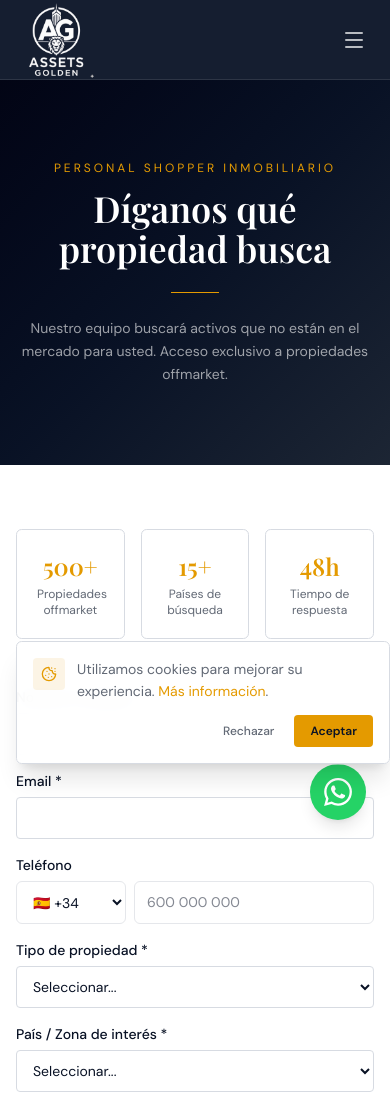
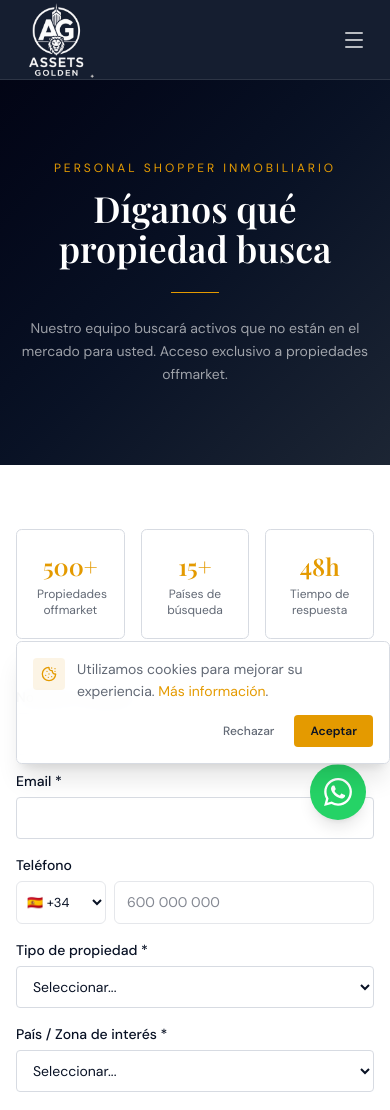
Before and after one commit to assetsgolden1/assets-golden-next, a Next.js app: page /mi-demanda in a window 390 px wide. Shown: the top 1110 px of the page. Built offline with nearby package versions, Linux system fonts and the light colour scheme.

Commit message:
fix: PhoneInput compacto + tengo activo formulario

```diff
--- a/src/components/AssetFormDialog.tsx
+++ b/src/components/AssetFormDialog.tsx
@@ -2,6 +2,7 @@
 
 import { useState } from 'react'
 import { Building2, X, Loader2 } from 'lucide-react'
+import { PhoneInput } from '@/components/PhoneInput'
 
 const ASSET_TYPES = [
   { value: 'apartment', label: 'Apartamento' },
@@ -42,6 +43,8 @@ interface Props {
 
 export default function AssetFormDialog({ open, onClose }: Props) {
   const [form, setForm] = useState(INITIAL)
+  const [phoneCountry, setPhoneCountry] = useState('España')
+  const [phonePrefix, setPhonePrefix] = useState('+34')
   const [submitting, setSubmitting] = useState(false)
   const [done, setDone] = useState(false)
   const [error, setError] = useState('')
@@ -71,6 +74,8 @@ export default function AssetFormDialog({ open, onClose }: Props) {
           name: form.name.trim(),
           email: form.email.trim(),
           phone: form.phone.trim() || undefined,
+          phone_country: phoneCountry,
+          phone_prefix: phonePrefix,
           interest: form.assetType,
           message,
           location: form.location.trim(),
@@ -123,7 +128,14 @@ export default function AssetFormDialog({ open, onClose }: Props) {
                 </div>
                 <div className="col-span-2">
                   <label className={labelClass}>Teléfono</label>
-                  <input type="tel" maxLength={20} value={form.phone} onChange={(e) => setForm({ ...form, phone: e.target.value })} className={inputClass} placeholder="+34 600 000 000" />
+                  <PhoneInput
+                    value={form.phone}
+                    onChange={(p, country, prefix) => {
+                      setForm({ ...form, phone: p })
+                      setPhoneCountry(country)
+                      setPhonePrefix(prefix)
+                    }}
+                  />
                 </div>
                 <div className="col-span-2">
                   <label className={labelClass}>Tipo de activo *</label>
--- a/src/components/PhoneInput.tsx
+++ b/src/components/PhoneInput.tsx
@@ -34,12 +34,14 @@ export function PhoneInput({
         value={country.code}
         onChange={(e) => handleCountryChange(e.target.value)}
         style={{
-          padding: '10px 12px',
+          padding: '10px 6px',
           borderRadius: 6,
           border: '1px solid #e5e7eb',
-          fontSize: 14,
+          fontSize: 13,
           backgroundColor: 'white',
-          minWidth: 110,
+          width: 90,
+          minWidth: 90,
+          maxWidth: 90,
         }}
       >
         {PHONE_COUNTRIES.map((c) => (
```
